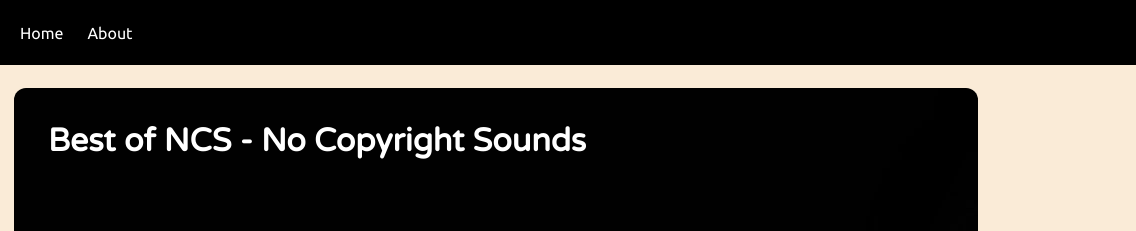
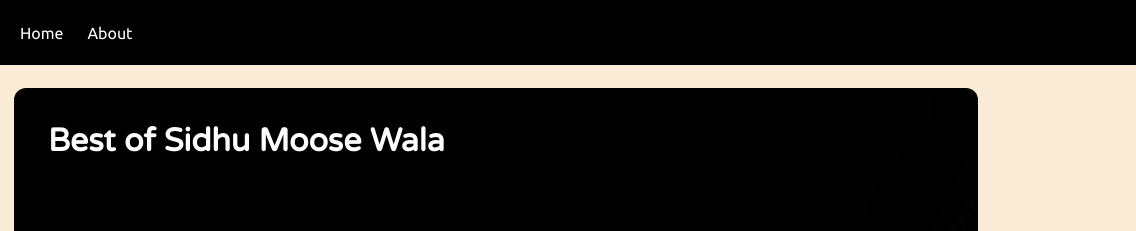
Before and after one commit to Shivamch02/Spotify-Clone-, a plain HTML site: page index.html in a window 1280 px wide. Shown: the top 231 px of the page, 144-1280 px from the left. Drawn offline with Linux system fonts and the light colour scheme.

Commit message:
Update index.html

```diff
--- a/index.html
+++ b/index.html
@@ -4,7 +4,7 @@
         <meta charset="UTF-8">
         <meta http-equiv="X-UA-Compatible" content="IE=edge">
         <meta name="viewport" content="width=device-width, initial-scale=1.0">
-        <title>Spotify - Your favourite music is here</title>
+        <title>Spotify - Sidhu Moosewala Playlist</title>
         <link rel="stylesheet" href="style.css">
         <link rel="icon" href="logo.png">
         </head>
@@ -19,7 +19,7 @@
 
     <div class="container">
         <div class="songList">
-            <h1>Best of NCS - No Copyright Sounds</h1>
+            <h1>Best of Sidhu Moose Wala </h1>
             <div class="songItemContainer">
                 <div class="songItem">
                     <img alt="1">
```
